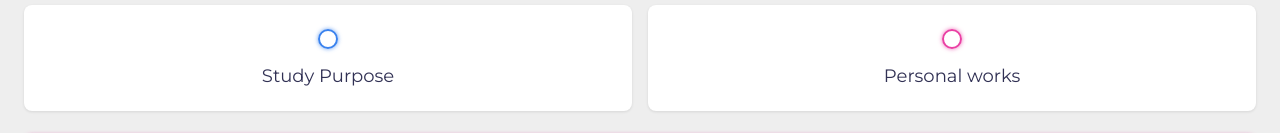
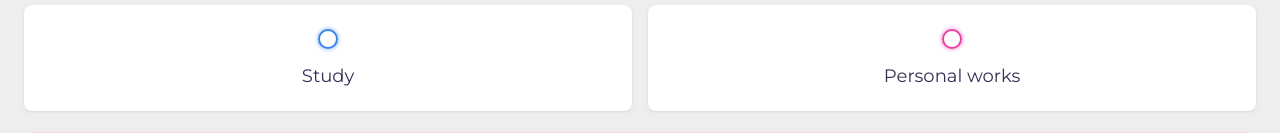
Before and after one commit to biswajit-github-2022/my_todo_list.github.io, a plain HTML site: page index.html in a window 1280 px wide. Shown: the part 245-378 px from the top of the page. Drawn offline with Linux system fonts and the light colour scheme.

Commit message:
Update index.html

```diff
--- a/index.html
+++ b/index.html
@@ -41,7 +41,7 @@
 					<label>
 						<input type="radio" name="category" id="category1" value="business" />
 						<span class="bubble business"></span>
-						<div>Study Purpose</div>
+						<div>Study </div>
 					</label>
 					<label>
 						<input type="radio" name="category" id="category2" value="personal" />
```
